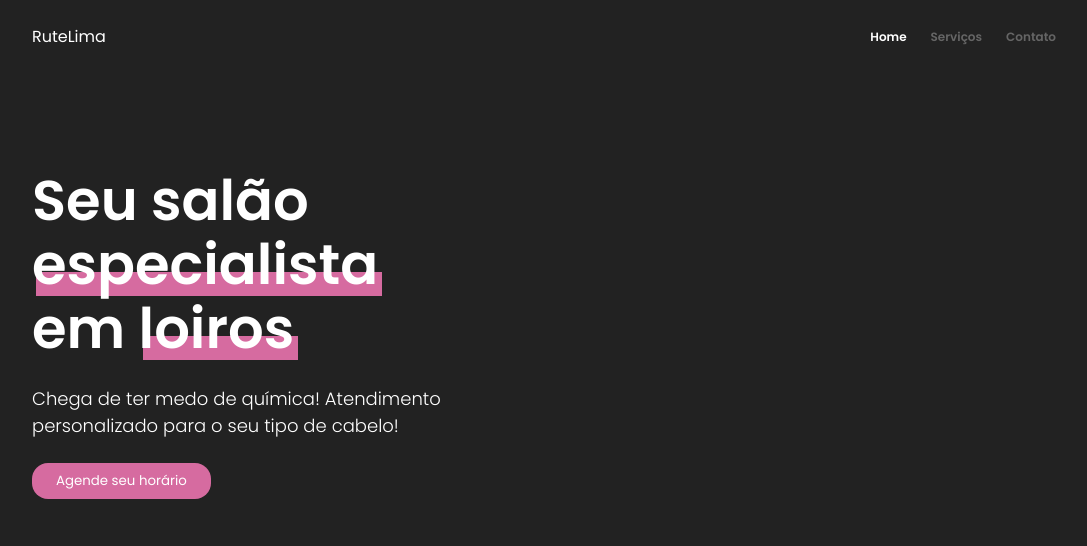
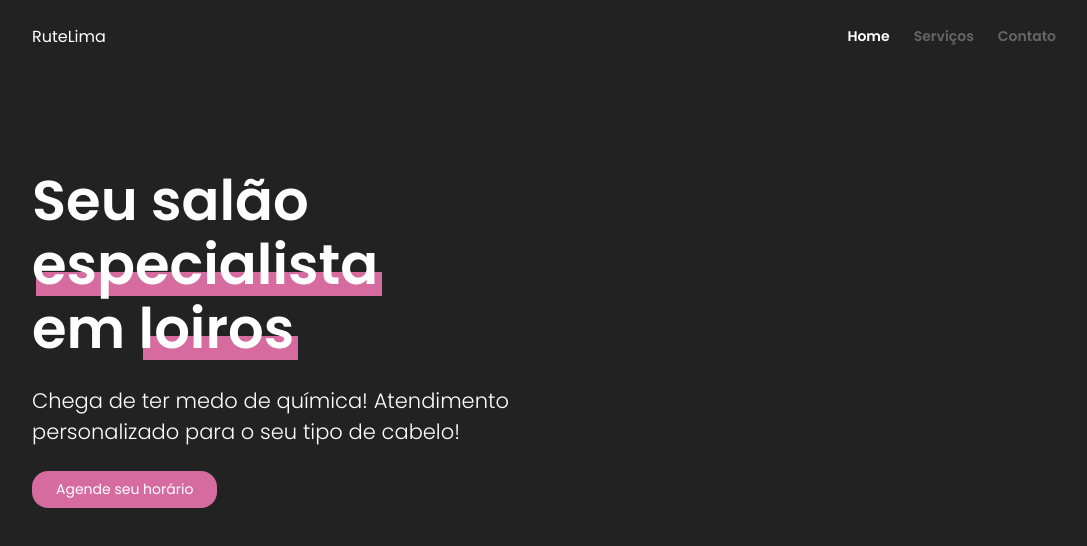
Before and after one commit to liverday/rutelima.com, a Next.js app: page / in a window 1280 px wide. Shown: the top 546 px of the page, without its empty margins (96-1183 px from the left). Built offline with nearby package versions, Linux system fonts and the light colour scheme.

Commit message:
feat: change text size

```diff
--- a/components/Button/Button.module.css
+++ b/components/Button/Button.module.css
@@ -4,6 +4,7 @@
   min-width: 3rem;
   padding: var(--padding-xs) var(--padding-lg);
   transition: filter 0.3s ease;
+  font-size: var(--text-size);
 }
 
 .button:hover {
--- a/components/Header/Header.module.css
+++ b/components/Header/Header.module.css
@@ -20,7 +20,7 @@
 	border-bottom: var(--border-white);
 	opacity: 0.3;
 	font-weight: bold;
-	font-size: 0.75rem;
+	font-size: var(--text-size);
 }
 
 .menuItem:hover {
--- a/styles/globals.css
+++ b/styles/globals.css
@@ -7,7 +7,7 @@
   --accent-text-color: #fff;
 
   --text-size-title: 3.5rem;
-  --text-size: 0.75rem;
+  --text-size: 0.875rem;
 
   --spacing-xs: 0.5rem;
   --spacing-sm: 1rem;
```
